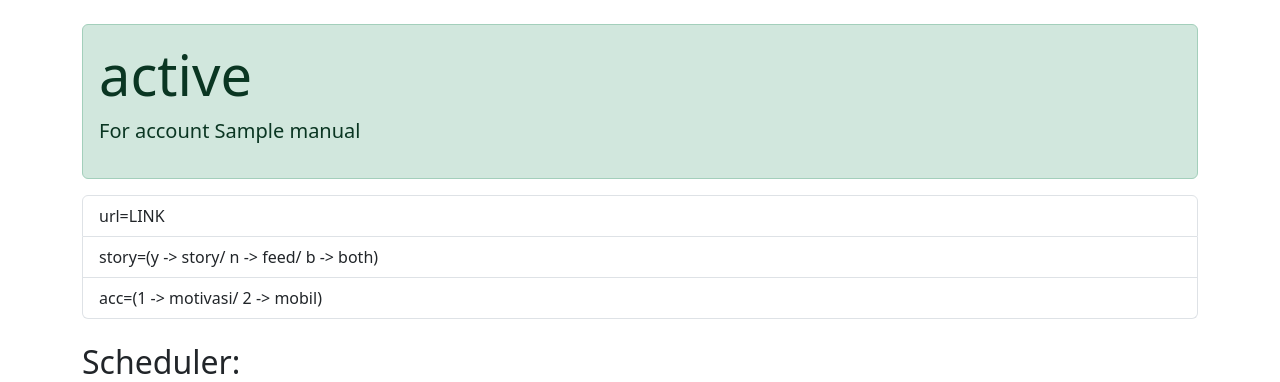
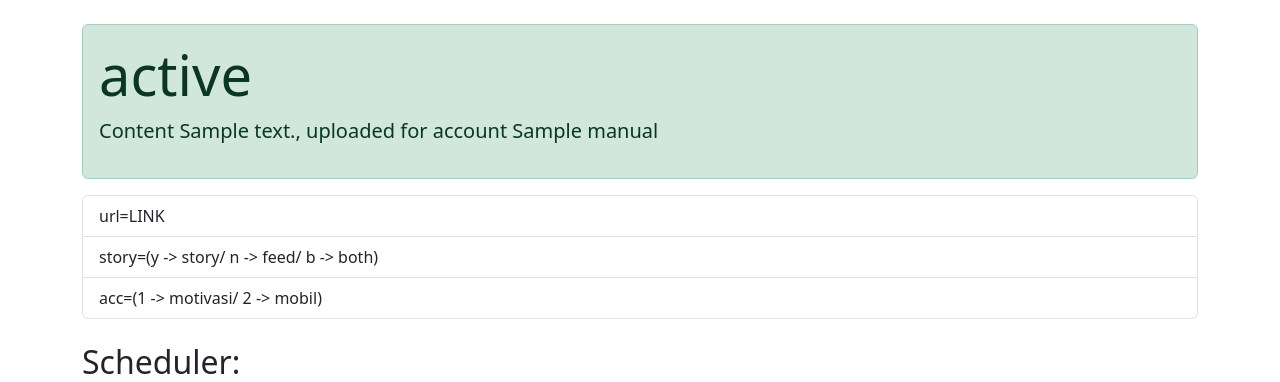
Before and after one commit to ememdeee/app.basrh.com, a Flask app: template templates/igReuploader.html in a window 1280 px wide. Shown: the part 56-438 px from the top of the page. Run offline with Flask 3, Linux system fonts and the light colour scheme; the template is opened without the code that fills it: most values are stand-ins (such as "Sample title", 1, 10 or a date in 2020).

```diff
--- a/app.py
+++ b/app.py
@@ -71,7 +71,7 @@ def reuploader():
                 response = reupload.reupload_function(cl, userName, url, story)
             print("Application Stop Succesfuly.")
             print (response)
-            return render_template("igReuploader.html", jobs=job_schedule, manual=acc, status=response)
+            return render_template("igReuploader.html", jobs=job_schedule, manual=acc, status=response, content=url)
         else:
             return render_template("igReuploader.html", jobs=job_schedule, manual=False)
 
@@ -176,8 +176,6 @@ if __name__ == "__main__":
     print("Start login")
     cl, userName=igLogin.login_function()
     cl2, userName2=igLogin.login_function2()
-    story()
-    story2()
 
     app.run(debug=False)
 
--- a/templates/igReuploader.html
+++ b/templates/igReuploader.html
@@ -8,7 +8,7 @@
         {% if manual %}
         <div class="alert alert-success" role="alert">
             <h1 class="display-4">{{ status }}</h1>
-            <p class="lead">For account {{ manual }}</p>
+            <p class="lead">Content {{ content }}, uploaded for account {{ manual }}</p>
         </div>
         {% else %}
         <div class="alert alert-danger" role="alert">
```
